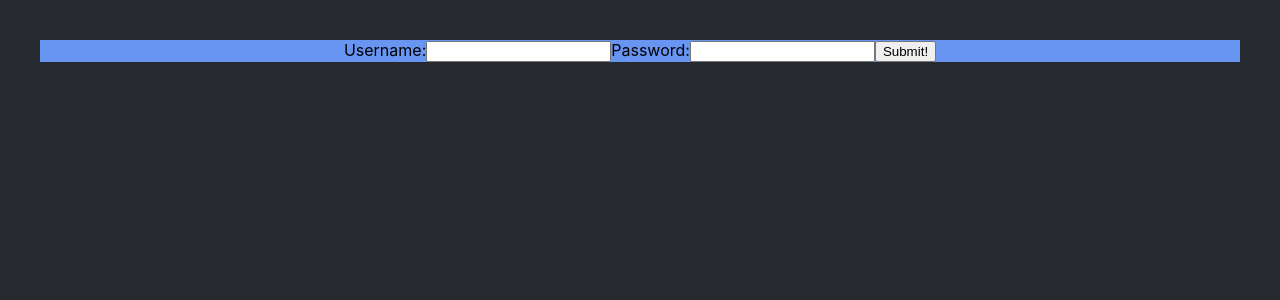
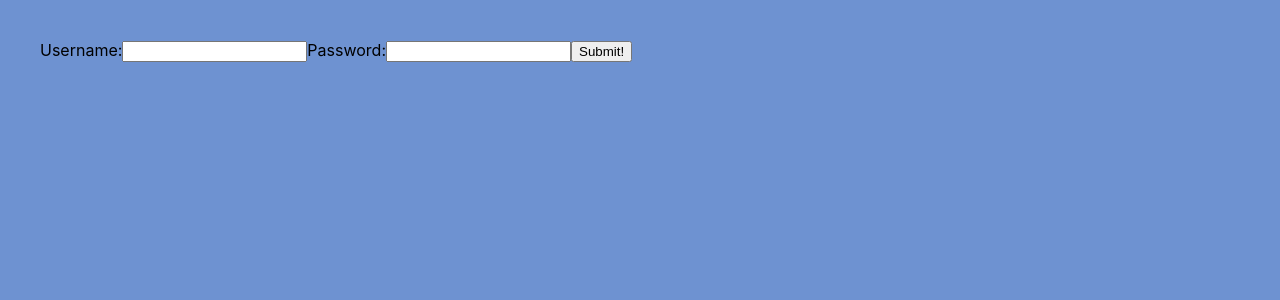
Before and after one commit to adkhiker/TK_Form_Management, a React (Create React App) app: page / in a window 1280 px wide. Shown: the top 300 px of the page. Built offline with nearby package versions, Linux system fonts and the light colour scheme.

Commit message:
Updated for advance form mgt

```diff
--- a/package.json
+++ b/package.json
@@ -4,6 +4,7 @@
   "private": true,
   "dependencies": {
     "eslint-utils": "^1.4.2",
+    "formik": "^1.5.8",
     "react": "^16.9.0",
     "react-dom": "^16.9.0",
     "react-scripts": "3.1.1"
--- a/src/App.css
+++ b/src/App.css
@@ -3,6 +3,7 @@
 .App {
   text-align: center;
   background-color: #6795f1;
+
 
 }
 
--- a/src/App.js
+++ b/src/App.js
@@ -1,7 +1,7 @@
 import React, { useState } from "react";
 import "./App.css";
 
-function App() {
+function LoginForm() {
   const [user, setUser] = useState({ username: "", password: "" });
 
   const handleChange = event => {
@@ -10,12 +10,12 @@ function App() {
 
   const handleSubmit = event => {
     event.preventDefault();
-    console.log(user.name);
+    console.log(user.username);
     console.log(user.password);
   };
 
   return (
-    <div className="App">
+    <div className="loginForm">
       {console.log(user)}
       <form onSubmit={event => handleSubmit(event)}>
         <label>
@@ -23,7 +23,6 @@ function App() {
           <input
             type="text"
             name="username"
-            value={user.username}
             onChange={event => handleChange(event)}
           />
         </label>
@@ -32,7 +31,6 @@ function App() {
           <input
             type="text"
             name="password"
-            value={user.password}
             onChange={event => handleChange(event)}
           />
         </label>
@@ -42,4 +40,4 @@ function App() {
   );
 }
 
-export default App;
+export default LoginForm;
--- a/src/index.css
+++ b/src/index.css
@@ -1,6 +1,6 @@
 body {
   margin: 40px;
-  background-color: #272a2f;
+  background-color: #6e92d1;
   font-family: -apple-system, BlinkMacSystemFont, "Segoe UI", "Roboto", "Oxygen",
     "Ubuntu", "Cantarell", "Fira Sans", "Droid Sans", "Helvetica Neue",
     sans-serif;
```
Also changed, not shown: 1 other file (tests, documents, lock files or other folders).
